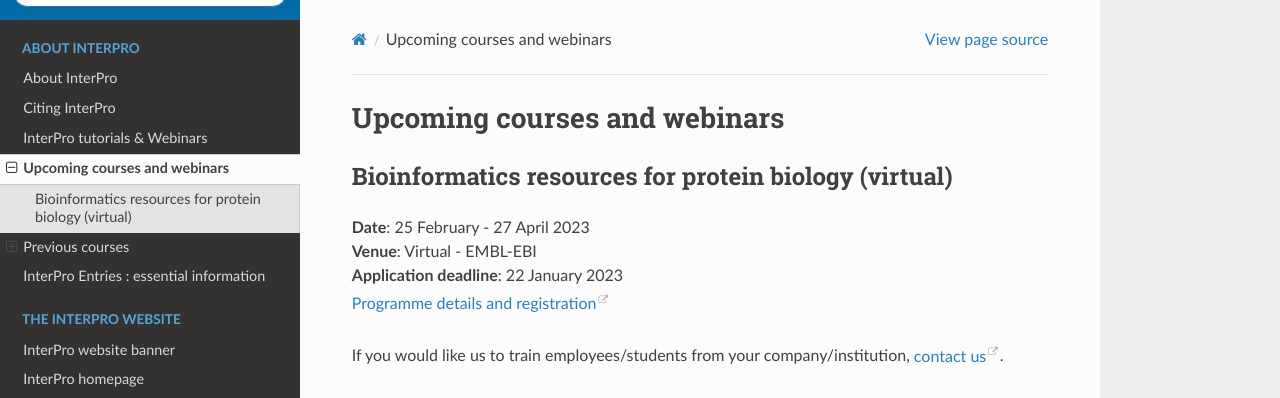
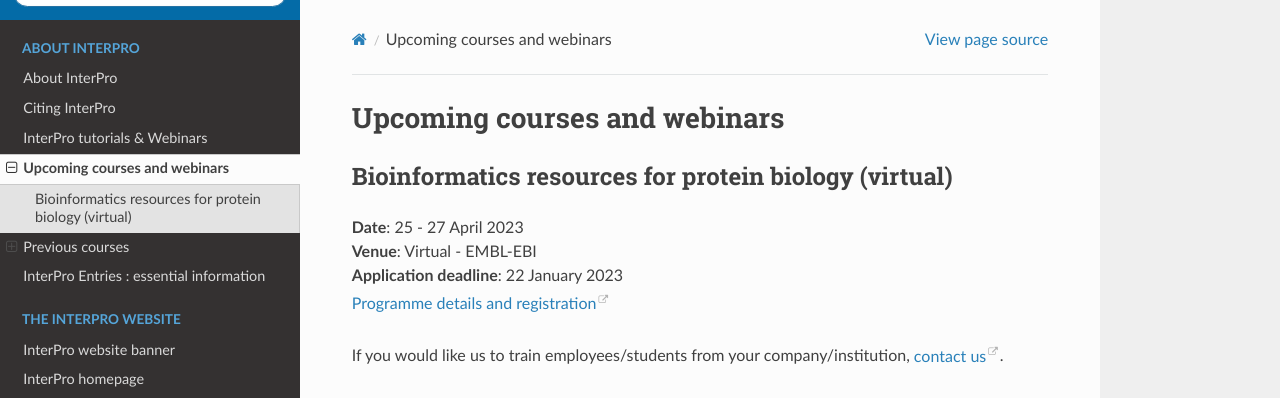
Before and after one commit to ProteinsWebTeam/interpro-docs, a Sphinx documentation site: the page built from docs/training.rst, in a window 1280 px wide and 900 px high. Shown: the top 398 px of the window. Built offline with Sphinx 7.4.7 and the Read the Docs theme 2.0.0, drawn with Linux system fonts in a browser that asks for light colours.

Commit message:
correct training dates

```diff
--- a/docs/training.rst
+++ b/docs/training.rst
@@ -6,7 +6,7 @@
 Bioinformatics resources for protein biology (virtual)
 ************************************************************************
 
-| **Date**:  25 February - 27 April 2023
+| **Date**:  25 - 27 April 2023
 | **Venue**:  Virtual - EMBL-EBI
 | **Application deadline**: 22 January 2023
 | `Programme details and registration <https://www.ebi.ac.uk/training/events/bioinformatics-resources-protein-biology-1/>`_
```
